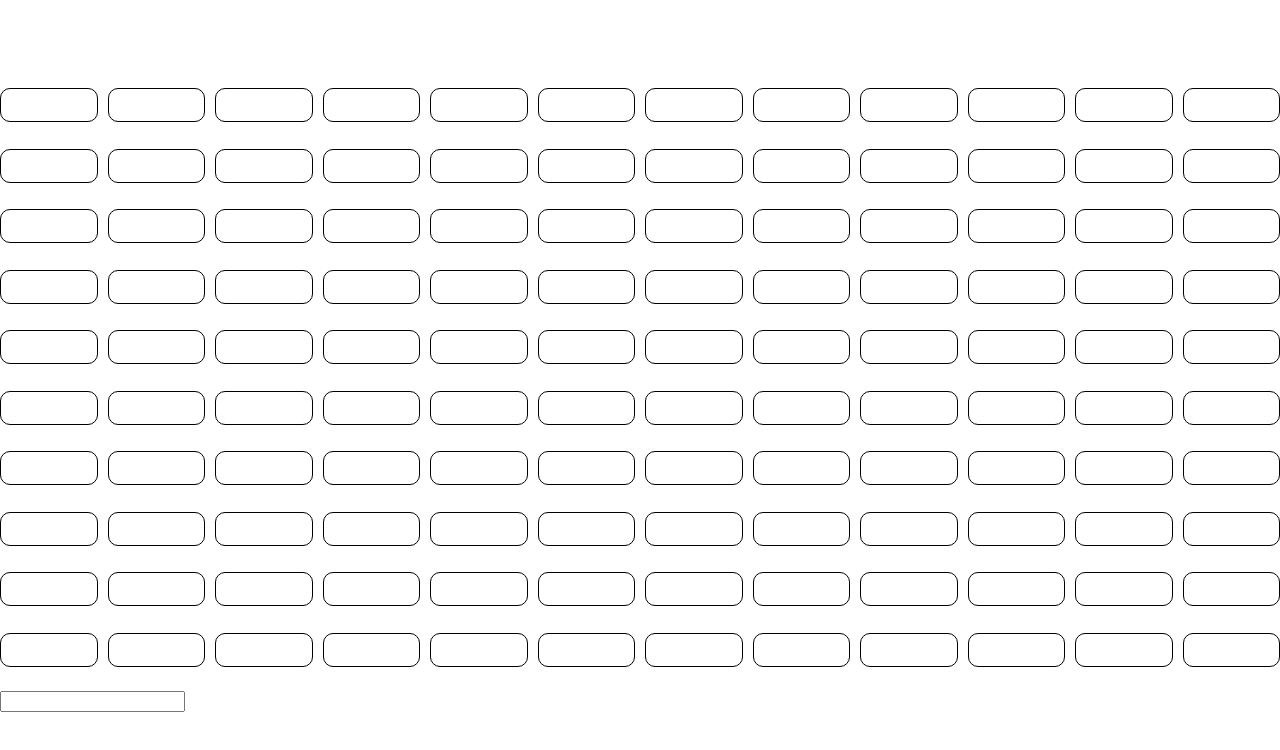
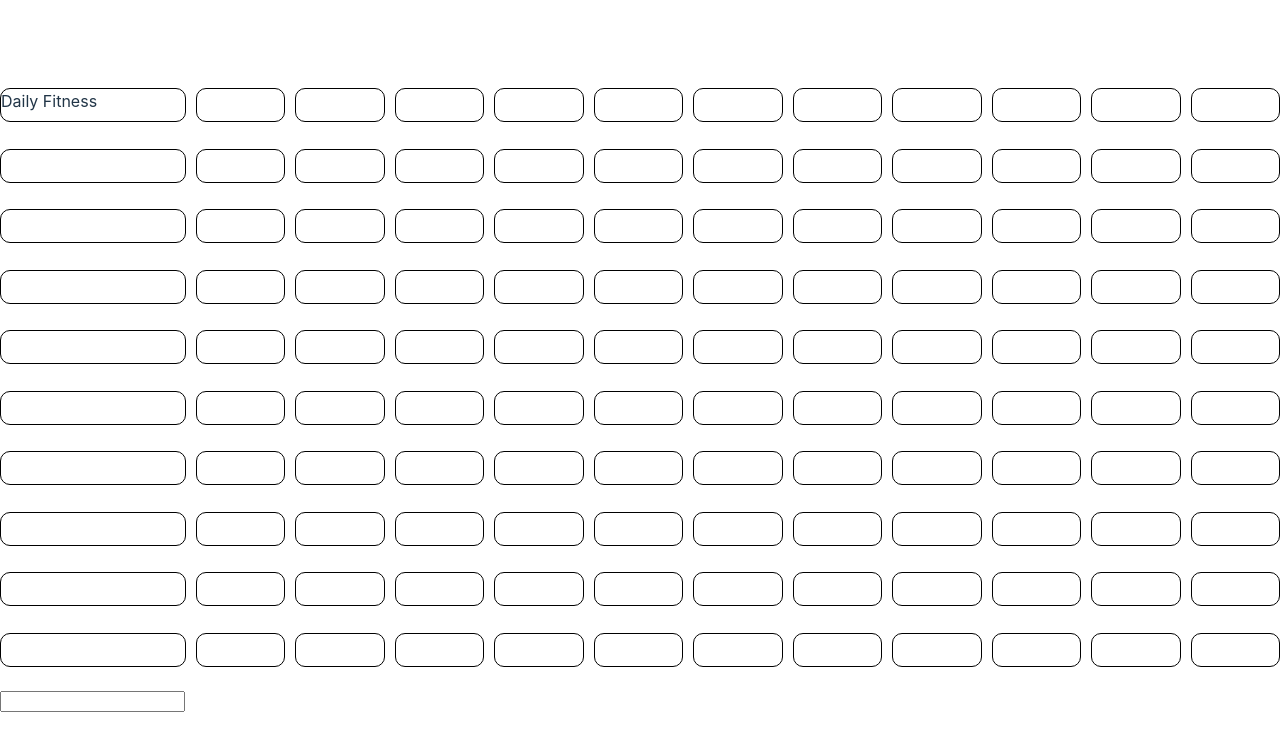
Before and after one commit to CodingReaction/improve-me, a React (Vite) app: page / in a window 1280 px wide. Shown: the top 750 px of the page. Built offline with nearby package versions, Linux system fonts and the light colour scheme.

Commit message:
Basic drag and drop of cells with goals

```diff
--- a/src/Components/Mockup/Mockup.tsx
+++ b/src/Components/Mockup/Mockup.tsx
@@ -1,4 +1,4 @@
-import React, {useState, useEffect} from 'react';
+import React, {useState, useEffect, useRef} from 'react';
 import "./mockup.styles.css";
 
 enum GOAL_KIND {
@@ -23,6 +23,7 @@ type Goal = {
     end_date?: any;
     logs?: any[];
     requirements?: Goal[];
+    cell_number?: number;
 }
 
 const MOCKUP_DATA = {
@@ -37,7 +38,7 @@ const MOCKUP_DATA = {
             "end_date": null,
             "logs": [],
             "requirements": [],
-
+            "cell_number": 0
         }
     ]
 }
@@ -56,7 +57,8 @@ export default function Mockup(){
     const [newGoal, setNewGoal] = useState<Goal>({"name": "", "kind": GOAL_KIND.POSSITIVE, "status": GOAL_STATUS.NOT_STARTED});
     const [lastID, updateLastID] = useState(1);
 
-    const [grid, setGrid] = useState(new Array(GRID_SIZE.COLUMNS * GRID_SIZE.ROWS).fill(-1));
+    const itemOnDrag = useRef<Goal | null>(null);
+    const cellToDrop = useRef< number | null>(null);
 
     useEffect(()=>{
         let shouldUpdate = false;
@@ -72,22 +74,64 @@ export default function Mockup(){
         setNewGoal((prevState: Goal) => ({...prevState, "name": evt.target.value}));
     }
 
+    //TODO: IMPLEMENTATION!!!
+    function findEmptyCell(goals: Goal[], cellsCount: number){
+        return 1;
+        throw "No more cells available";
+    }
+
     function handleNewGoalSubmit(evt: React.SyntheticEvent){
+        evt.preventDefault();
         try{
             validateNewGoalData(newGoal);
-            setGoals((prevGoals: Goal[]) => [...prevGoals, {...newGoal, "id": lastID}]);
+            const emptyCell = findEmptyCell(goals, GRID_SIZE.COLUMNS * GRID_SIZE.ROWS);
+            setGoals((prevGoals: Goal[]) => [...prevGoals, {...newGoal, "id": lastID, "cell_number": emptyCell}]);
         } catch (err: unknown){
+            console.error(err);
+        }
+    };
 
-        }
-        evt.preventDefault();
-    };
+    function findItemOnCellNumber(goals: Goal[], cell: number): Goal|null{
+        const item = goals.find(goal => goal.cell_number === cell);
+        if (item === undefined)
+            return null;
+        return item;
+    }
+
+    //TODO: optimize to avoid O(n*m iterations)
+    // Probably transform to table with tr and td
+    const gridItems =  [];
+    for (let i = 0; i < GRID_SIZE.COLUMNS * GRID_SIZE.ROWS; i ++){
+        const itemOnCell = findItemOnCellNumber(goals, i);
+        gridItems.push(<div className={`goals-section__grid__item`} key={i} draggable={itemOnCell !== null}
+            onDragStart={(e) =>{
+                if (itemOnCell !== null)
+                    itemOnDrag.current = itemOnCell;
+            }}
+            onDragEnter = {e =>{
+                cellToDrop.current = i;
+            }}
+            onDragEnd={(e) =>{
+                console.log("Cell to drop", cellToDrop.current, "Item on drag", itemOnDrag.current);
+                if (cellToDrop.current !== i && itemOnDrag.current !== null){
+                    const c2d = cellToDrop.current as number;
+                    setGoals(prevGoals =>{
+                        const updatedGoals = [...prevGoals];
+                        const itemOnCellIndex = updatedGoals.findIndex(goal => goal.id === itemOnCell?.id);
+                        updatedGoals[itemOnCellIndex] = {...itemOnCell as Goal, cell_number: c2d};
+                        return updatedGoals;
+                    })
+                    itemOnDrag.current = null;
+                    cellToDrop.current = null;
+                }
+                e.stopPropagation();
+        }}>{itemOnCell? itemOnCell.name: null}</div>);
+    }
 
     return <div>
         <section className="goals-section">
             <div className="goals-section__grid" style={{gridTemplateColumns: `repeat(${GRID_SIZE.COLUMNS}, auto)`}}>
-                {grid.map((cell: number) =>{
-                    return <div className="goals-section__grid__item"></div>
-                })}
+                {gridItems}
             </div>
         </section>
         <form onSubmit={handleNewGoalSubmit} action="" method="POST">
```
